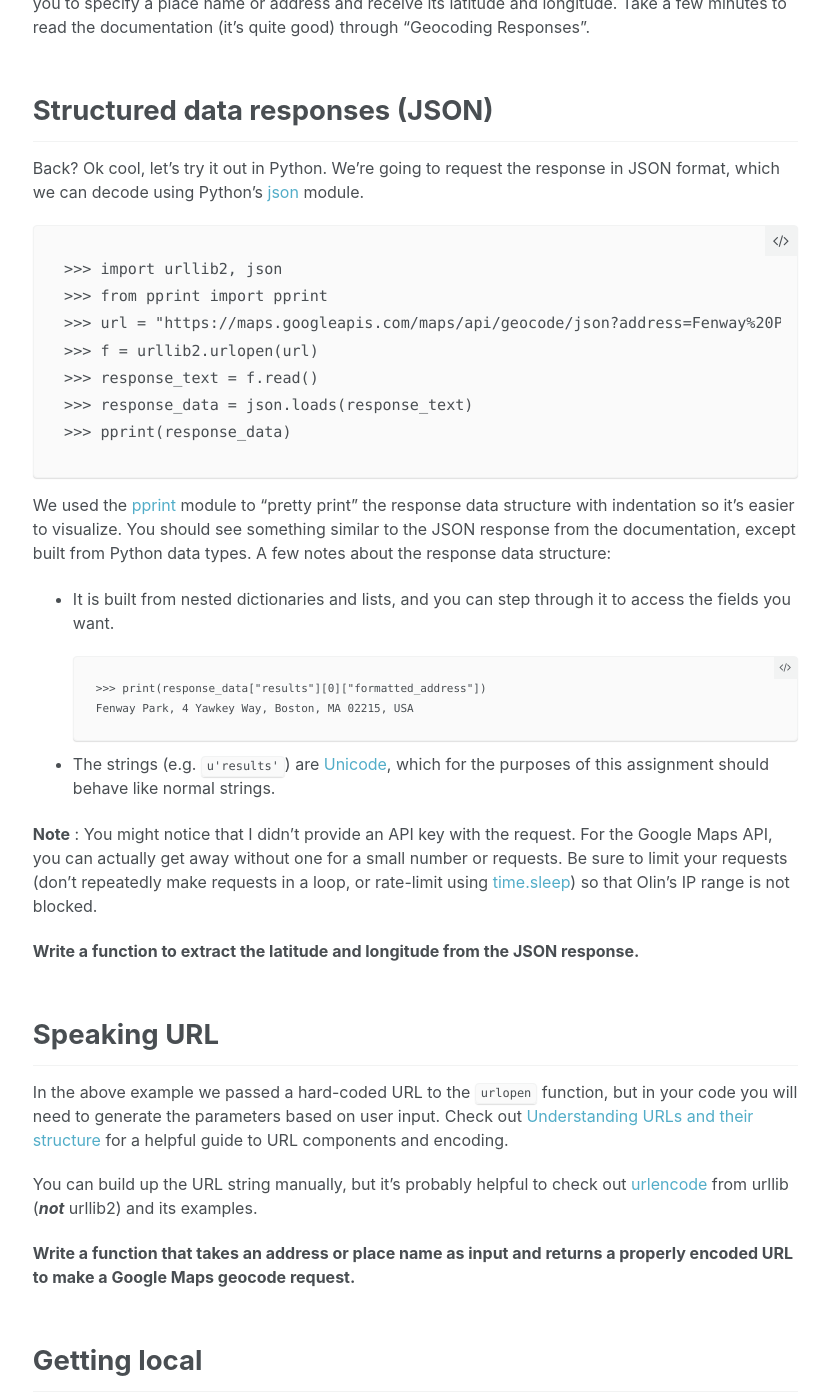
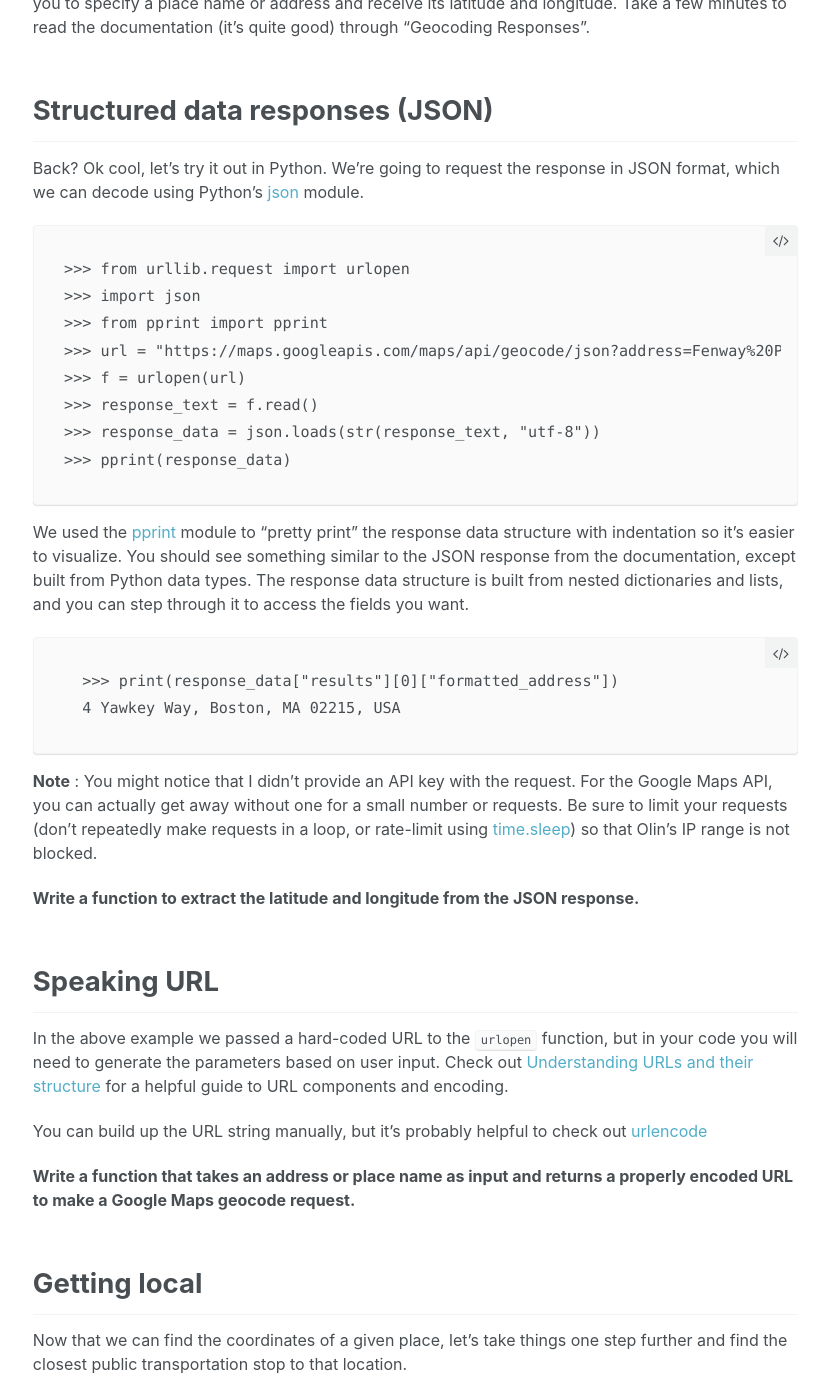
Before and after one commit to sd17spring/sd17spring.github.io, a Jekyll site: the page built from _toolboxes/geocoding-and-web-apis.md, in a window 1280 px wide and 1400 px high, scrolled down 2556 px. Shown: the whole window, without its empty margins (251-1080 px from the left). Built offline with Jekyll 4.4.1, drawn with Linux system fonts in a browser that asks for light colours; some of the changed text lies outside the part shown.

Commit message:
added fixes for py3 treatment of urllib

```diff
--- a/_toolboxes/geocoding-and-web-apis.md
+++ b/_toolboxes/geocoding-and-web-apis.md
@@ -37,8 +37,8 @@ optional scaffolding for this exercise.
 
 Let's grab some data from the Internet!
 
-    >>> import urllib2
-    >>> f = urllib2.urlopen("http://www.olin.edu")
+    >>> from urllib.request import urlopen
+    >>> f = urlopen("http://www.olin.edu")
     >>> print(f.read(400))
     <!DOCTYPE html>
     <html>
@@ -50,16 +50,16 @@ Let's grab some data from the Internet!
     href="http://www.olin.edu/rss.xml" />
     <title>Olin College</title>
 
-Here we're using [urllib2](https://docs.python.org/2/library/urllib2.html) to
+Here we're using [urllib.request](https://docs.python.org/3.0/library/urllib.request.html) to
 open a [URL](http://en.wikipedia.org/wiki/Uniform_resource_locator) and get
 its contents over
 [HTTP](http://en.wikipedia.org/wiki/Hypertext_Transfer_Protocol). For a nice
 introduction to how HTTP works, check out this [olin.js
 lesson](https://github.com/olinjs/olinjs/tree/master/classes/class01#http).
 
-The [urlopen](https://docs.python.org/2/library/urllib2.html#urllib2.urlopen)
+The [urlopen](https://docs.python.org/3.0/library/urllib.request.html)
 method returns a [file-like
-object](https://docs.python.org/2/library/stdtypes.html#file-objects), from
+object](https://docs.python.org/3/glossary.html#term-file-object), from
 which we read and print the first 400 bytes. The result is the HTML code that
 your browser uses to display the `olin.edu` homepage.
 
@@ -105,30 +105,27 @@ quite good) through "Geocoding Responses".
 
 Back? Ok cool, let's try it out in Python. We're going to request the response
 in JSON format, which we can decode using Python's
-[json](https://docs.python.org/2/library/json.html) module.
+[json](https://docs.python.org/3/library/json.html) module.
 
-    >>> import urllib2, json
+    >>> from urllib.request import urlopen
+    >>> import json
     >>> from pprint import pprint
     >>> url = "https://maps.googleapis.com/maps/api/geocode/json?address=Fenway%20Park"
-    >>> f = urllib2.urlopen(url)
+    >>> f = urlopen(url)
     >>> response_text = f.read()
-    >>> response_data = json.loads(response_text)
+    >>> response_data = json.loads(str(response_text, "utf-8"))
     >>> pprint(response_data)
 
-We used the [pprint](https://docs.python.org/2/library/pprint.html) module to
+We used the [pprint](https://docs.python.org/3/library/pprint.html) module to
 "pretty print" the response data structure with indentation so it's easier to
 visualize. You should see something similar to the JSON response from the
-documentation, except built from Python data types. A few notes about the
-response data structure:
-
-* It is built from nested dictionaries and lists, and you can step through it to access the fields you want.
+documentation, except built from Python data types. The response data structure is built from nested dictionaries and lists, and you can step through it to access the fields you want.
 
       >>> print(response_data["results"][0]["formatted_address"])
-      Fenway Park, 4 Yawkey Way, Boston, MA 02215, USA
+      4 Yawkey Way, Boston, MA 02215, USA
 
-* The strings (e.g. `u'results'`) are [Unicode](https://docs.python.org/2/howto/unicode.html), which for the purposes of this assignment should behave like normal strings.
 
-**Note** : You might notice that I didn't provide an API key with the request. For the Google Maps API, you can actually get away without one for a small number or requests. Be sure to limit your requests (don't repeatedly make requests in a loop, or rate-limit using [time.sleep](https://docs.python.org/2/library/time.html#time.sleep)) so that Olin's IP range is not blocked.
+**Note** : You might notice that I didn't provide an API key with the request. For the Google Maps API, you can actually get away without one for a small number or requests. Be sure to limit your requests (don't repeatedly make requests in a loop, or rate-limit using [time.sleep](https://docs.python.org/3/library/time.html#time.sleep)) so that Olin's IP range is not blocked.
 
 **Write a function to extract the latitude and longitude from the JSON response.**
 
@@ -142,8 +139,7 @@ helpful guide to URL components and encoding.
 
 You can build up the URL string manually, but it's probably helpful to check
 out
-[urlencode](https://docs.python.org/2/library/urllib.html#urllib.urlencode)
-from urllib (**_not_** urllib2) and its examples.
+[urlencode](https://docs.python.org/3.0/library/urllib.parse.html#urllib.parse.urlencode)
 
 **Write a function that takes an address or place name as input and returns a properly encoded URL to make a Google Maps geocode request.**
 
```
